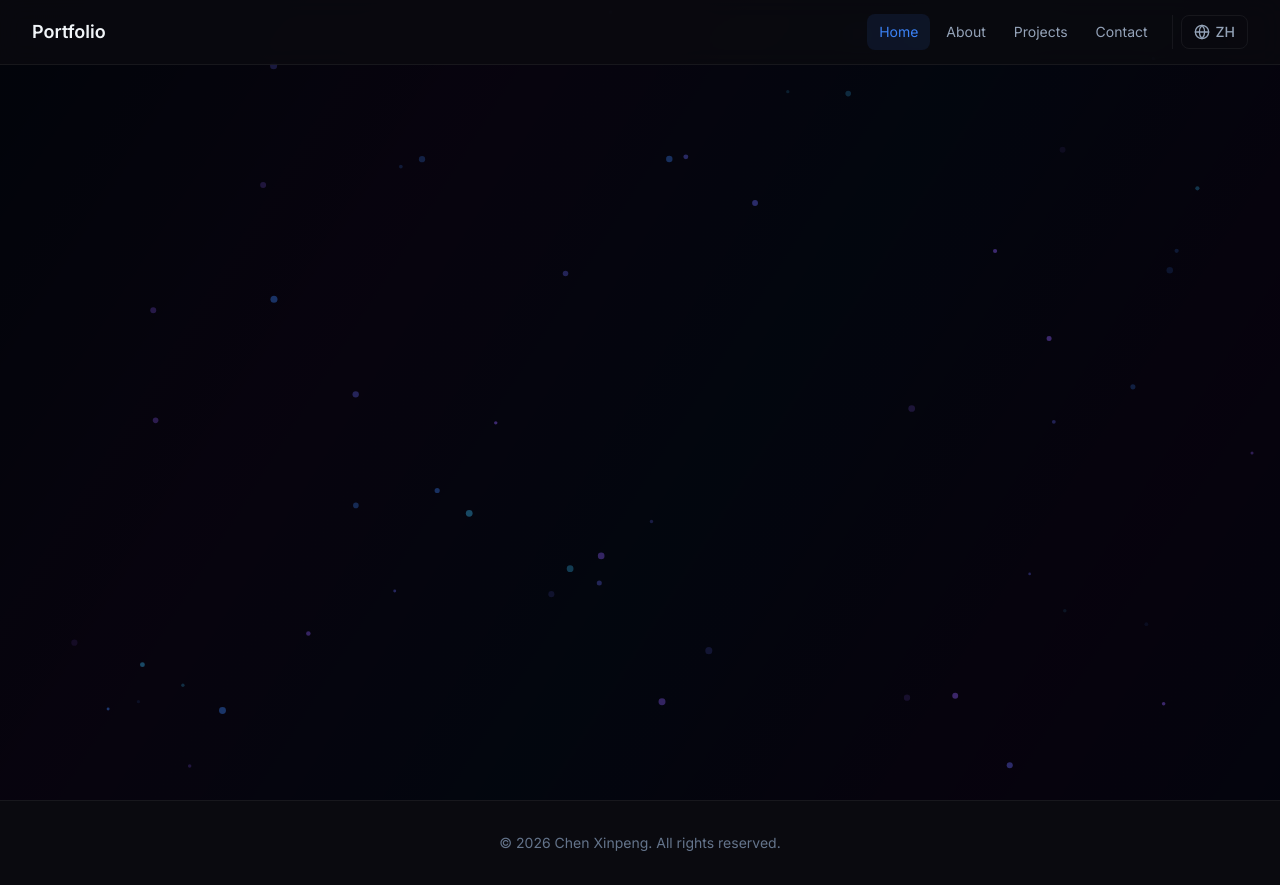
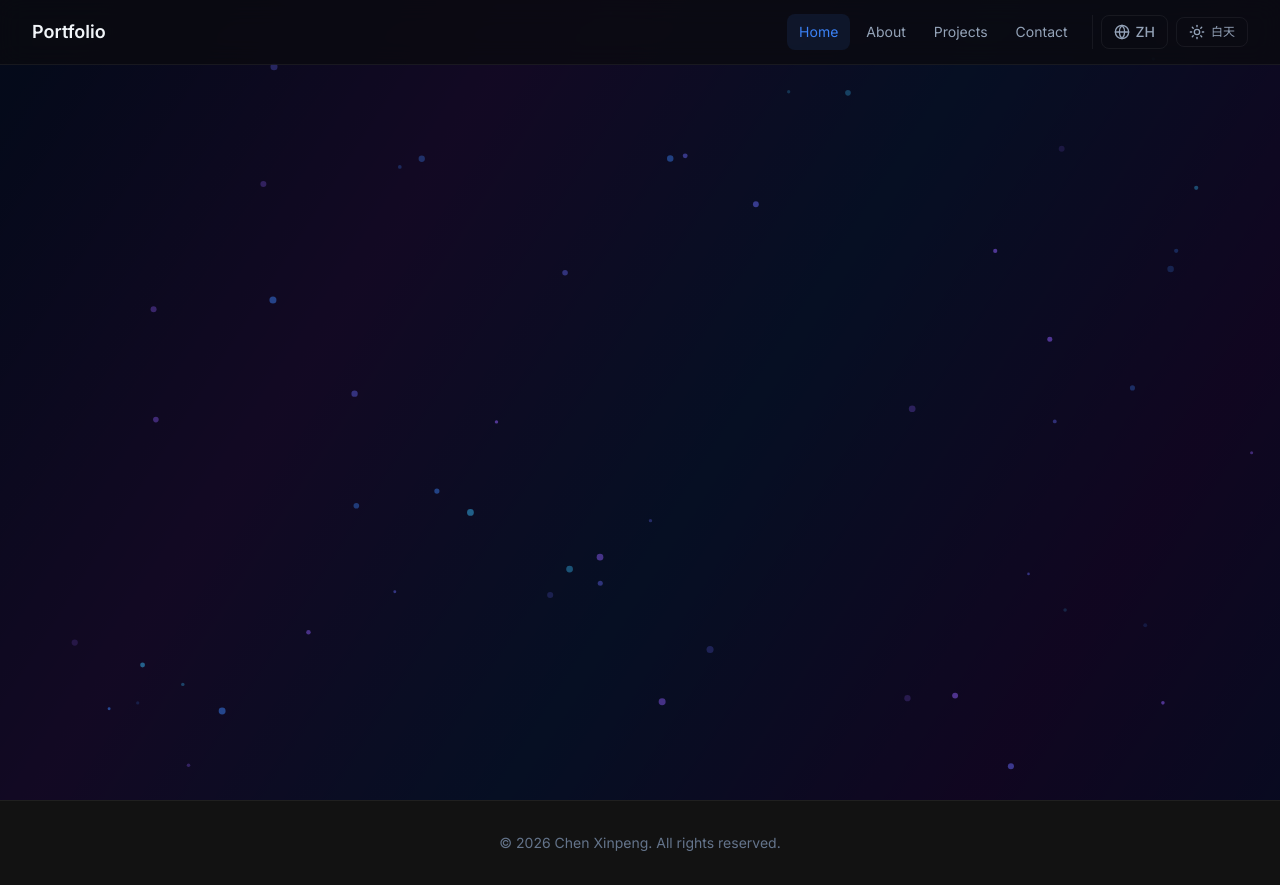
Before and after one commit to JUST-SUIK/portfolio, a Next.js app: page /en in a window 1280 px wide. Built offline with nearby package versions, Linux system fonts and the light colour scheme.

Commit message:
fix: 背景可见 + 主题切换 + 全站生效

```diff
--- a/app/[locale]/page.tsx
+++ b/app/[locale]/page.tsx
@@ -1,7 +1,6 @@
 import type { Metadata } from 'next';
 import { siteConfig } from '@/lib/site';
 import { Hero } from '@/components/hero/Hero';
-import { InteractiveBackground } from '@/components/hero/InteractiveBackground';
 
 export async function generateMetadata({
   params,
@@ -19,10 +18,5 @@ export async function generateMetadata({
 }
 
 export default function HomePage() {
-  return (
-    <>
-      <InteractiveBackground />
-      <Hero />
-    </>
-  );
+  return <Hero />;
 }
--- a/app/globals.css
+++ b/app/globals.css
@@ -1,16 +1,40 @@
 @import "tailwindcss";
 
-/* ========== Design Tokens ========== */
+/* ========== CSS Variables: Light Mode (default) ========== */
+:root {
+  --bg-surface: #f8fafc;
+  --bg-surface-card: rgba(0, 0, 0, 0.03);
+  --bg-surface-border: rgba(0, 0, 0, 0.08);
+  --clr-accent-blue: #2563eb;
+  --clr-accent-purple: #7c3aed;
+  --clr-text-primary: #0f172a;
+  --clr-text-secondary: #475569;
+  --clr-text-muted: #94a3b8;
+}
+
+/* ========== CSS Variables: Dark Mode ========== */
+html.dark {
+  --bg-surface: #0a0a0f;
+  --bg-surface-card: rgba(255, 255, 255, 0.03);
+  --bg-surface-border: rgba(255, 255, 255, 0.06);
+  --clr-accent-blue: #3b82f6;
+  --clr-accent-purple: #8b5cf6;
+  --clr-text-primary: #f1f5f9;
+  --clr-text-secondary: #94a3b8;
+  --clr-text-muted: #64748b;
+}
+
+/* ========== Design Tokens (wired to CSS variables) ========== */
 @theme {
   /* Colors */
-  --color-surface: #0a0a0f;
-  --color-surface-card: rgba(255, 255, 255, 0.03);
-  --color-surface-border: rgba(255, 255, 255, 0.06);
-  --color-accent-blue: #3b82f6;
-  --color-accent-purple: #8b5cf6;
-  --color-text-primary: #f1f5f9;
-  --color-text-secondary: #94a3b8;
-  --color-text-muted: #64748b;
+  --color-surface: var(--bg-surface);
+  --color-surface-card: var(--bg-surface-card);
+  --color-surface-border: var(--bg-surface-border);
+  --color-accent-blue: var(--clr-accent-blue);
+  --color-accent-purple: var(--clr-accent-purple);
+  --color-text-primary: var(--clr-text-primary);
+  --color-text-secondary: var(--clr-text-secondary);
+  --color-text-muted: var(--clr-text-muted);
 
   /* Typography - clamp-based responsive sizing */
   --text-hero: clamp(2.5rem, 1.5rem + 5vw, 5rem);
@@ -59,14 +83,18 @@
 }
 
 html {
+  color-scheme: light;
+  scroll-behavior: smooth;
+}
+
+html.dark {
   color-scheme: dark;
-  scroll-behavior: smooth;
 }
 
 body {
   margin: 0;
-  background-color: var(--color-surface);
-  color: var(--color-text-primary);
+  background-color: transparent !important;
+  color: var(--clr-text-primary);
   font-family: var(--font-sans);
   font-size: var(--text-body);
   line-height: 1.6;
@@ -76,8 +104,8 @@ body {
 
 /* ========== Utility Classes ========== */
 .glass-card {
-  background: var(--color-surface-card);
-  border: 1px solid var(--color-surface-border);
+  background: var(--bg-surface-card);
+  border: 1px solid var(--bg-surface-border);
   border-radius: 1rem;
   backdrop-filter: blur(12px);
   -webkit-backdrop-filter: blur(12px);
--- a/app/layout.tsx
+++ b/app/layout.tsx
@@ -1,6 +1,7 @@
 import type { Metadata } from "next";
 import { Inter } from "next/font/google";
 import { siteConfig } from '@/lib/site';
+import { InteractiveBackground } from '@/components/hero/InteractiveBackground';
 import "./globals.css";
 
 const inter = Inter({
@@ -68,7 +69,10 @@ export default function RootLayout({
           rel="stylesheet"
         />
       </head>
-      <body>{children}</body>
+      <body>
+        <InteractiveBackground />
+        {children}
+      </body>
     </html>
   );
 }
--- a/components/hero/InteractiveBackground.tsx
+++ b/components/hero/InteractiveBackground.tsx
@@ -27,7 +27,7 @@ export function InteractiveBackground() {
         x: Math.random() * w, y: Math.random() * h,
         vx: (Math.random() - 0.5) * 0.4, vy: (Math.random() - 0.5) * 0.4,
         size: 1.2 + Math.random() * 2.5,
-        alpha: 0.08 + Math.random() * 0.35,
+        alpha: 0.15 + Math.random() * 0.4,
         color: COLORS[Math.floor(Math.random() * COLORS.length)],
       });
     }
@@ -99,12 +99,12 @@ export function InteractiveBackground() {
       ctx.fillRect(0, 0, W, H);
 
       // ━━━ Layer 3: Dark overlay with transparent spotlight at mouse ━━━
-      const overlayGrad = ctx.createRadialGradient(mx, my, 30, mx, my, 420);
+      const overlayGrad = ctx.createRadialGradient(mx, my, 30, mx, my, 600);
       overlayGrad.addColorStop(0, 'rgba(0,0,0,0)');       // Hole: see-through at center
       overlayGrad.addColorStop(0.25, 'rgba(0,0,0,0)');
-      overlayGrad.addColorStop(0.5, 'rgba(0,0,0,0.5)');
-      overlayGrad.addColorStop(0.75, 'rgba(0,0,0,0.8)');
-      overlayGrad.addColorStop(1, 'rgba(0,0,0,0.94)');     // Nearly opaque at edges
+      overlayGrad.addColorStop(0.5, 'rgba(0,0,0,0.35)');
+      overlayGrad.addColorStop(0.75, 'rgba(0,0,0,0.6)');
+      overlayGrad.addColorStop(1, 'rgba(0,0,0,0.85)');     // Nearly opaque at edges
       ctx.fillStyle = overlayGrad;
       ctx.fillRect(0, 0, W, H);
 
@@ -163,7 +163,7 @@ export function InteractiveBackground() {
         // Brightness near mouse
         const nd = Math.hypot(p.x - mx, p.y - my);
         const bright = nd < 250 ? (1 - nd / 250) * 0.35 : 0;
-        const a = Math.min(p.alpha + bright, 0.65);
+        const a = Math.min(p.alpha + bright, 0.8);
 
         ctx.beginPath();
         ctx.arc(p.x, p.y, p.size, 0, Math.PI * 2);
@@ -193,10 +193,20 @@ export function InteractiveBackground() {
   }, [initParticles]);
 
   return (
-    <canvas
-      ref={canvasRef}
-      className="fixed inset-0 pointer-events-none z-0"
-      aria-hidden="true"
-    />
+    <>
+      {/* Fallback gradient for mobile / no-JS */}
+      <div
+        className="fixed inset-0 z-0 pointer-events-none"
+        style={{
+          background: 'linear-gradient(135deg, #080810, #0a0d1a 50%, #060814)',
+        }}
+        aria-hidden="true"
+      />
+      <canvas
+        ref={canvasRef}
+        className="fixed inset-0 pointer-events-none z-0"
+        aria-hidden="true"
+      />
+    </>
   );
 }
--- a/components/layout/Navbar.tsx
+++ b/components/layout/Navbar.tsx
@@ -4,6 +4,7 @@ import { useTranslations } from "next-intl";
 import Link from "next/link";
 import { usePathname } from "next/navigation";
 import { LanguageSwitcher } from "./LanguageSwitcher";
+import { ThemeToggle } from "./ThemeToggle";
 import { navLinks } from "@/lib/navigation";
 
 export function Navbar() {
@@ -40,8 +41,9 @@ export function Navbar() {
               {t(link.labelKey)}
             </Link>
           ))}
-          <div className="ml-2 pl-2 border-l border-surface-border">
+          <div className="ml-2 pl-2 border-l border-surface-border flex items-center gap-2">
             <LanguageSwitcher />
+            <ThemeToggle />
           </div>
         </div>
       </nav>
--- /dev/null
+++ b/components/layout/ThemeToggle.tsx
@@ -0,0 +1,37 @@
+'use client';
+
+import { useEffect, useState } from 'react';
+import { Sun, Moon } from 'lucide-react';
+
+export function ThemeToggle() {
+  const [dark, setDark] = useState(true);
+
+  useEffect(() => {
+    // Sync with HTML class on mount
+    const isDark = document.documentElement.classList.contains('dark');
+    setDark(isDark);
+  }, []);
+
+  const toggle = () => {
+    const next = !dark;
+    setDark(next);
+    document.documentElement.classList.toggle('dark', next);
+    localStorage.setItem('theme', next ? 'dark' : 'light');
+  };
+
+  return (
+    <button
+      onClick={toggle}
+      className="flex items-center gap-1.5 px-3 py-1.5 rounded-lg
+                 text-text-secondary hover:text-text-primary
+                 border border-surface-border hover:border-accent-blue/30
+                 transition-colors duration-200"
+      aria-label={dark ? '切换到白天模式' : 'Switch to dark mode'}
+    >
+      {dark ? <Sun size={16} /> : <Moon size={16} />}
+      <span className="text-xs font-medium hidden sm:inline">
+        {dark ? '白天' : '暗夜'}
+      </span>
+    </button>
+  );
+}
```
